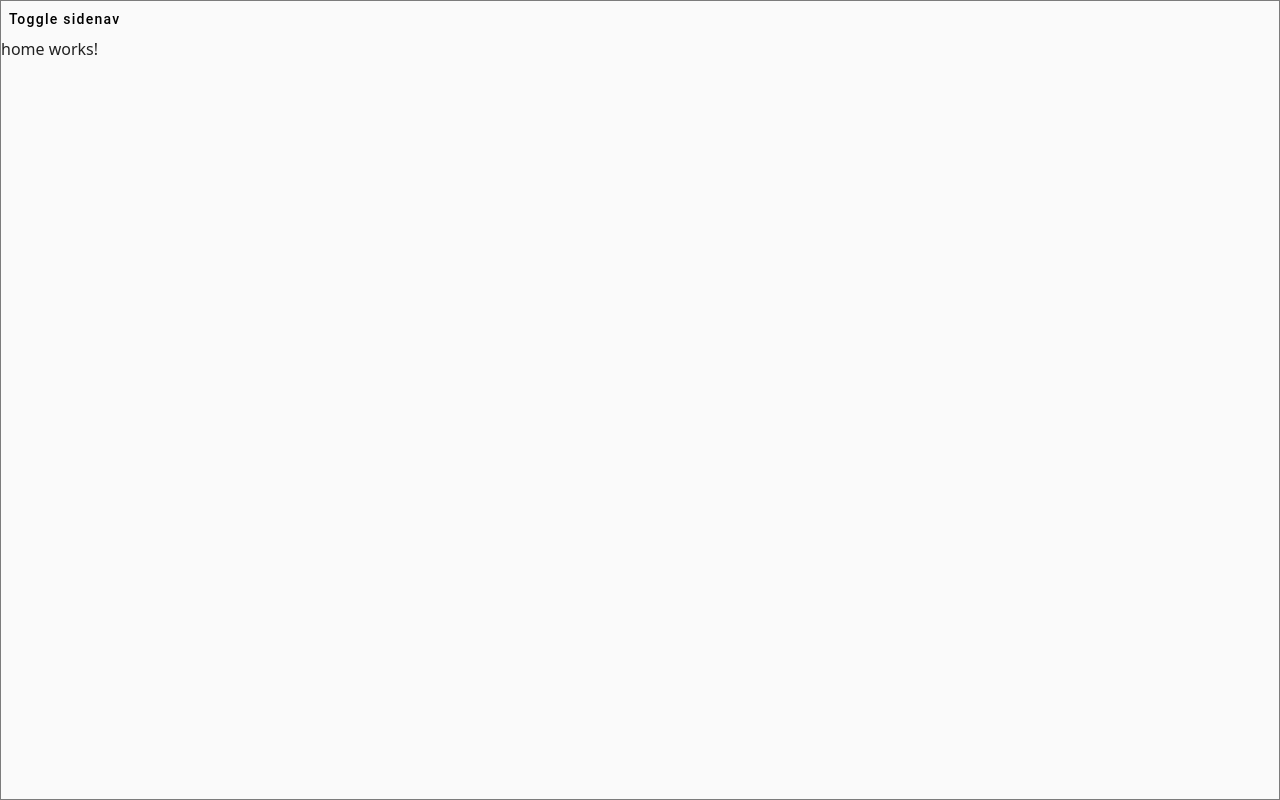
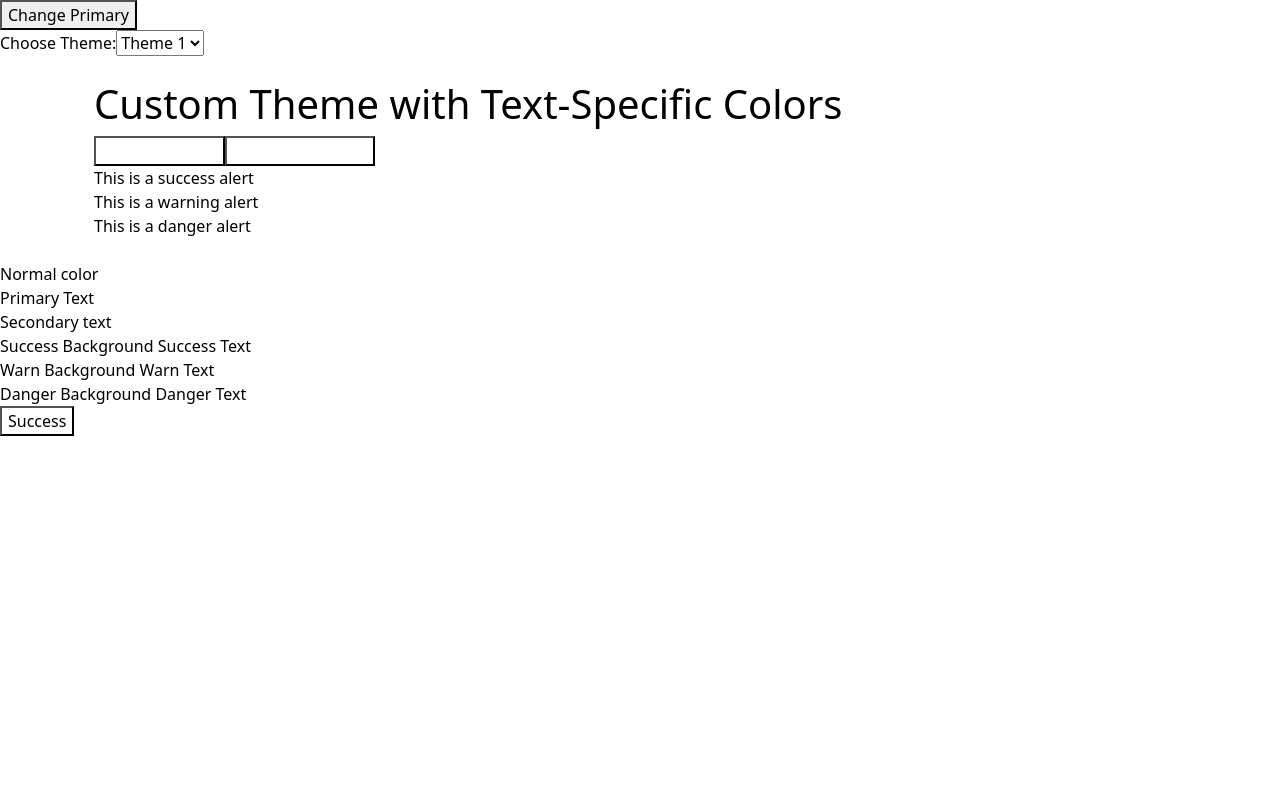
Before and after one commit to swetha712/ww-slot-booking-ng-fe, an Angular app: page /home in a window 1280 px wide. Built offline with nearby package versions, Linux system fonts and the light colour scheme.

Commit message:
Your commit message

```diff
--- a/src/app/app.component.html
+++ b/src/app/app.component.html
@@ -1,4 +1,46 @@
 
-<app-sidenav></app-sidenav>
+<!--<app-sidenav></app-sidenav>
 
-<router-outlet></router-outlet>
+<router-outlet></router-outlet>-->
+
+<!-- app.component.html -->
+<button (click)="changePrimary()">Change Primary</button>
+<div class="dynamic-primary">
+  <label for="theme-select">Choose Theme:</label>
+  <select id="theme-select" (change)="onThemeChange($event)">
+    <option value="theme-set-1">Theme 1</option>
+    <option value="theme-set-2">Theme 2</option>
+    <option value="theme-set-3">Theme 3</option>
+    <option value="theme-set-4">Theme 4</option>
+    <option value="theme-set-5">Theme 5</option>
+    <option value="theme-set-6">Theme 6</option>
+    <option value="theme-set-7">Theme 7</option>
+    <option value="theme-set-8">Theme 8</option>
+  </select>
+</div>
+<div class="container p-4">
+  <h1>Custom Theme with Text-Specific Colors</h1>
+
+  <button class="primary">Primary Button</button>
+  <button class="secondary">Secondary Button</button>
+
+  <div class="success">This is a success alert</div>
+  <div class="warn">This is a warning alert</div>
+  <div class="danger">This is a danger alert</div>
+
+</div>
+
+<div class="text-color">Normal color</div>
+<div class="primary">Primary Text</div>
+<div class="secondary">Secondary text</div>
+<div class="success">
+  Success Background <span class="text">Success Text</span>
+</div>
+<div class="warn">
+  Warn Background <span class="text">Warn Text</span>
+</div>
+<div class="danger">
+  Danger Background <span class="text">Danger Text</span>
+</div>
+
+<button class="success"><span class="text">Success</span></button>
--- a/src/app/app.component.ts
+++ b/src/app/app.component.ts
@@ -1,13 +1,32 @@
-import { Component } from '@angular/core';
+// app.component.ts
+import { Component, inject, Renderer2, RendererFactory2 } from '@angular/core';
+import { ThemeService } from './theme.service';
+import { DOCUMENT } from '@angular/common';
 import { SidenavComponent } from './sidenav/sidenav.component';
 import { RouterOutlet } from '@angular/router';
+
 @Component({
   selector: 'app-root',
   standalone: true,
-  imports: [SidenavComponent,RouterOutlet],
+  //imports:[SidenavComponent,RouterOutlet],
   templateUrl: './app.component.html',
-  styleUrl: './app.component.scss'
+  styleUrls: ['./app.component.scss'],
 })
 export class AppComponent {
-  title = 'ww-slot-booking-app-fe';
+  private renderer = inject(Renderer2);
+  private document = inject(DOCUMENT);
+
+  constructor(private themeService: ThemeService, rendererFactory: RendererFactory2) {
+
+  }
+
+  onThemeChange(event: Event) {
+    const selectedTheme = (event.target as HTMLSelectElement).value;
+    this.themeService.switchTheme(selectedTheme);
+  }
+
+  changePrimary() {
+
+    this.document.body.style.setProperty('--primary-color', '#fff');
+  }
 }
--- /dev/null
+++ b/src/app/theme-conflict.service.ts
@@ -0,0 +1,45 @@
+// theme-conflict.service.ts
+import { Injectable } from '@angular/core';
+
+@Injectable({
+  providedIn: 'root',
+})
+export class ThemeConflictService {
+
+  private primaryColors = ['#60b4da', '#167ed2', '#3f7eca', '#7c51eb', '#428376', '#826f5d','#C6C6C6','#00FFFF'];
+  private secondaryColors = ['#314560', '#b360f3', '#1b83eb', '#483469', '#487149', '#ffa500','#DDE1E9','#BB86FC'];
+  private textColors = ['#5494b4', '#06bbd2', '#7aa0ca', '#522fa4', '#5d985f', '#f3dbc2','#5F7285','#EDEDED'];
+  private backgroundColors = ['#266789', '#e4f2fd', '#c5effc', '#EEE8F6', '#f1f7e9', '#121212','#EBECF0','#121212'];
+  private successColors = ['#8af28f', '#66bb6a', '#afd9b3', '#80cbc4', '#66bb6a', '#3e581b','#E8E9EF','#03DAC6'];
+  private successTextColors = ['#319153', '#35873b', '#578063', '#448c81', '#11533c', '#7fc782','#02E375','#FFFFFF'];
+  private warnColors = ['#f9e99b', '#ffa827', '#ffd57f', '#ffb300', '#ffd600', '#978b08','#E8E9EF','#FFC107'];
+  private warnTextColors = ['#c9aa4b', '#e57b0a', '#d1a94f', '#EA9100', '#f6b900', '#ffd600','#FFC017','#212121'];
+  private dangerColors = ['#d35c5b', '#f44236', '#f5a9a9', '#f17f7f', '#f18b8c', '#c52203','#E8E9EF','#CF6679'];
+  private dangerTextColors = ['#d35c5b', '#9a354a', '#b15b5a', '#c24245', '#e26768', '#f18b8c','#F5403D','#EDEDED'];
+
+
+
+  private themes = this.primaryColors.map((primaryColor, index) => ({
+    name: `theme-set-${index + 1}`,
+    primaryColor,
+    secondaryColor: this.secondaryColors[index],
+    textColor: this.textColors[index],
+    backgroundColor: this.backgroundColors[index],
+    success: this.successColors[index],
+    successText: this.successTextColors[index],
+    warn: this.warnColors[index],
+    warnText: this.warnTextColors[index],
+    danger: this.dangerColors[index],
+    dangerText: this.dangerTextColors[index],
+    }));
+
+
+  getThemes() {
+    return this.themes;
+  }
+
+
+  getThemeByName(name: string) {
+    return this.themes.find((theme) => theme.name === name) || null;
+  }
+}
--- /dev/null
+++ b/src/app/theme.service.ts
@@ -0,0 +1,50 @@
+
+import { Injectable, Renderer2, RendererFactory2 } from '@angular/core';
+import { ThemeConflictService } from './theme-conflict.service';
+
+@Injectable({
+  providedIn: 'root',
+})
+export class ThemeService {
+  private renderer: Renderer2;
+  private currentTheme: string = 'theme-set-1';
+
+  constructor(
+    rendererFactory: RendererFactory2,
+    private themeConflictService: ThemeConflictService
+  ) {
+    this.renderer = rendererFactory.createRenderer(null, null);
+  }
+
+  switchTheme(theme: string) {
+    const themeDetails = this.themeConflictService.getThemeByName(theme);
+    if (!themeDetails) {
+      console.warn(`Theme ${theme} not found.`);
+      return;
+    }
+
+
+    this.renderer.removeClass(document.body, this.currentTheme);
+
+
+    this.renderer.addClass(document.body, theme);
+
+
+    document.body.style.setProperty('--primary-color', themeDetails.primaryColor);
+    document.body.style.setProperty('--secondary-color', themeDetails.secondaryColor);
+    document.body.style.setProperty('--text-color', themeDetails.textColor);
+    document.body.style.setProperty('--background-color', themeDetails.backgroundColor);
+    document.body.style.setProperty('--success', themeDetails.success);
+    document.body.style.setProperty('--success-text', themeDetails.successText);
+    document.body.style.setProperty('--warn', themeDetails.warn);
+    document.body.style.setProperty('--warn-text', themeDetails.warnText);
+    document.body.style.setProperty('--danger', themeDetails.danger);
+    document.body.style.setProperty('--danger-text', themeDetails.dangerText);
+
+    this.currentTheme = theme;
+  }
+
+  getCurrentTheme(): string {
+    return this.currentTheme;
+  }
+}
--- a/src/styles.scss
+++ b/src/styles.scss
@@ -1 +1,58 @@
-/* You can add global styles to this file, and also import other style files */
+body {
+    background-color: var(--background-color);
+    color: var(--text-color);
+  }
+
+  button.primary {
+    background-color: var(--primary-color);
+    color: white;
+  }
+
+  button.secondary {
+    background-color: var(--secondary-color);
+    color: white;
+  }
+
+  .success {
+    background-color: var(--success);
+    color: white;
+  }
+
+  .warn {
+    background-color: var(--warn);
+    color: white;
+  }
+
+  .danger {
+    background-color: var(--danger);
+    color: white;
+  }
+  body {
+    background-color: var(--background-color);
+    color: var(--text-color);
+  }
+
+  button.primary {
+    background-color: var(--primary-color);
+    color: white;
+  }
+
+  button.secondary {
+    background-color: var(--secondary-color);
+    color: white;
+  }
+
+  .success {
+    background-color: var(--success);
+    color: var(--success-text);
+  }
+
+  .warn {
+    background-color: var(--warn);
+    color: var(--warn-text);
+  }
+
+  .danger {
+    background-color: var(--danger);
+    color: var(--danger-text);
+  }
```
Also changed, not shown: 2 other files (tests, documents, lock files or other folders).
